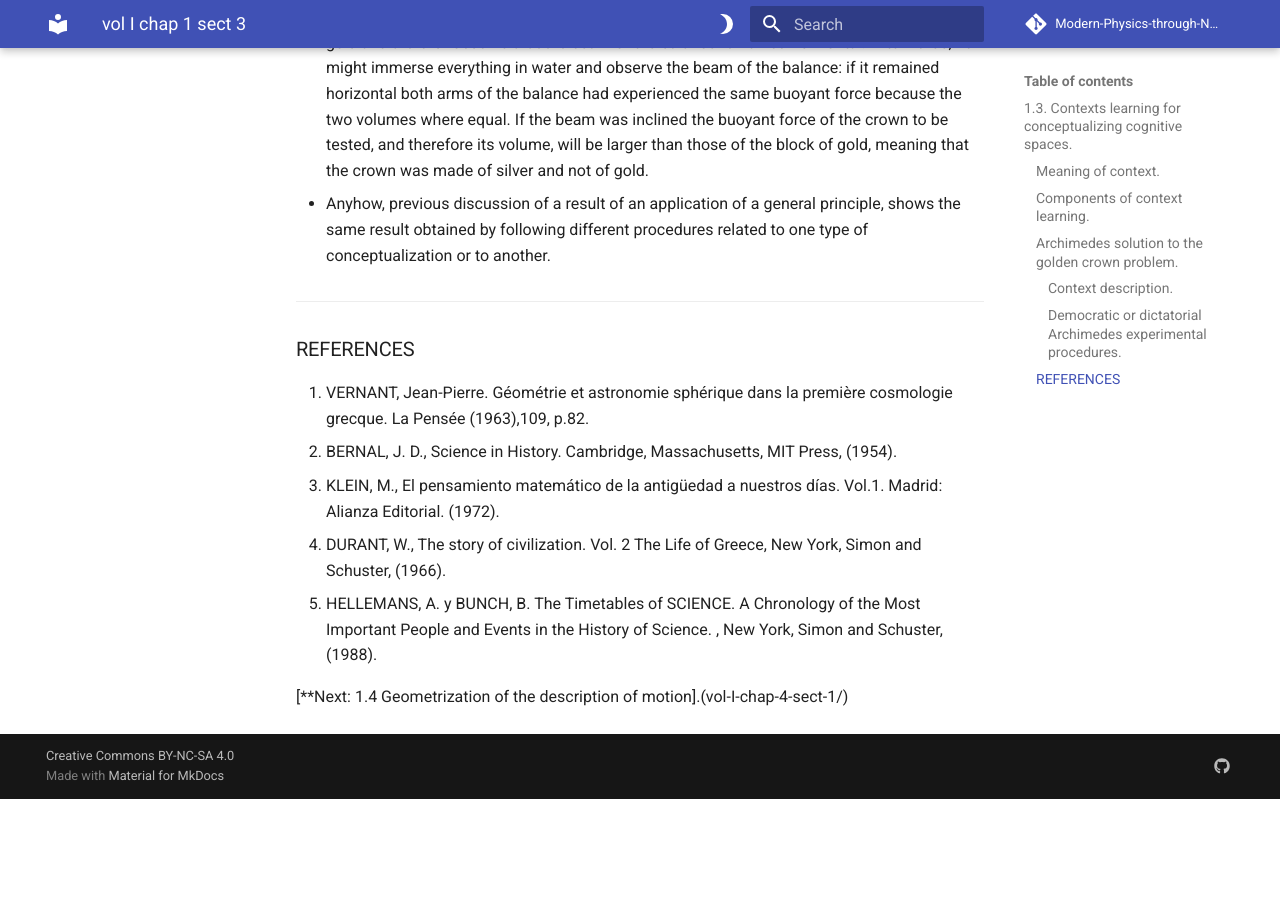
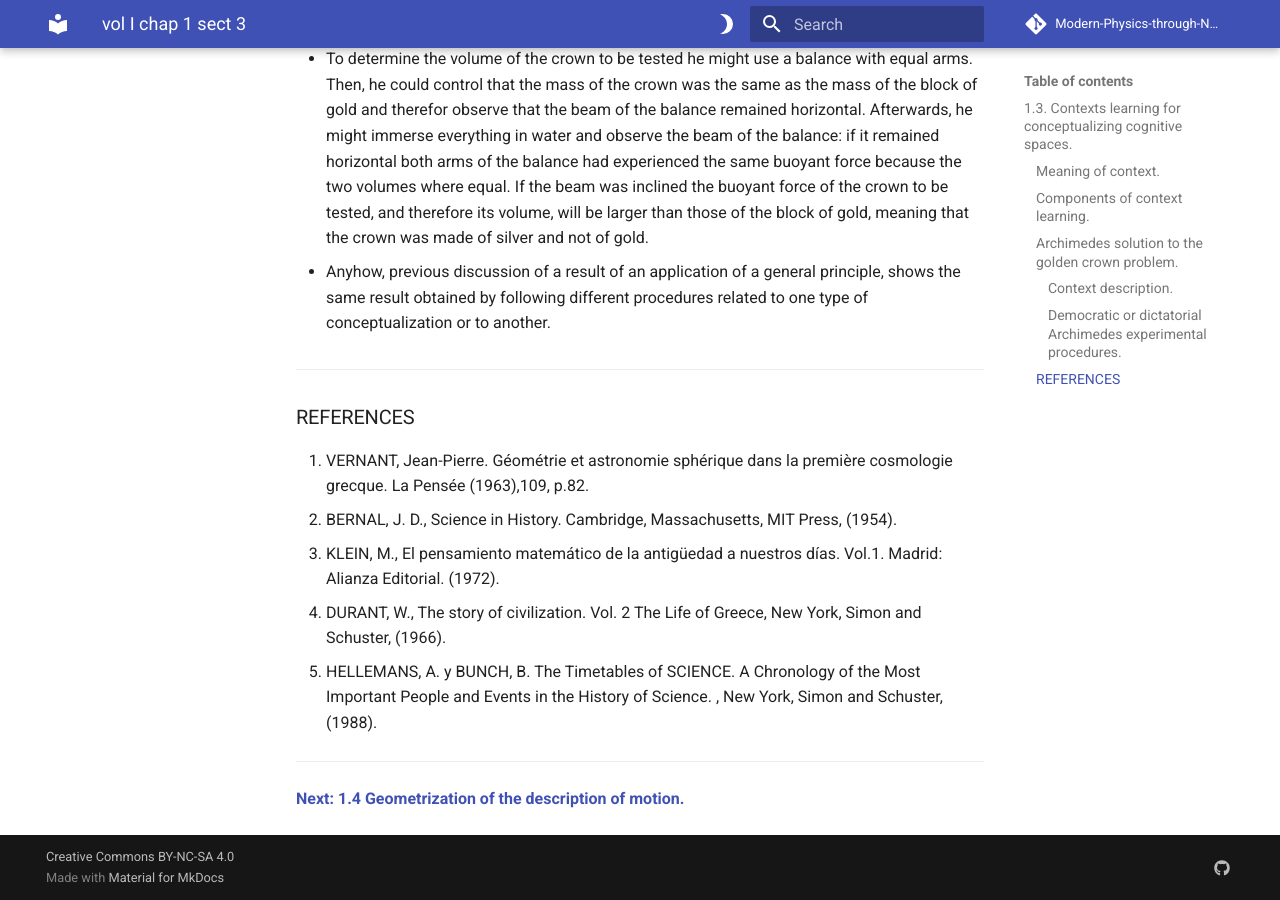
Before and after one commit to modphysnobel/modphysnobel.github.io, an MkDocs documentation site: the page built from docs/vol-I/vol-I-chap-1-sect-3.md, in a window 1280 px wide and 900 px high, scrolled down 3286 px. Built offline with MkDocs 1.6.1 and Material for MkDocs 9.7.7, drawn with Linux system fonts in a browser that asks for light colours; some web fonts are replaced; comment, search, counter and statistics services are not loaded; before the commit the page ends 4085 px from its top, so only the background shows below that; some of the changed text lies outside the part shown.

Commit message:
Update vol-I-chap-1-sect-3.md

```diff
--- a/docs/vol-I/vol-I-chap-1-sect-3.md
+++ b/docs/vol-I/vol-I-chap-1-sect-3.md
@@ -1,6 +1,9 @@
 
-[** Volume I: Motion](https://modphysnobel.github.io/vol-I/volume-I/)
+[** Volume I: Motion.**](https://modphysnobel.github.io/vol-I/volume-I/)
+
 [** Previous: 1.2.  Conceptualizations of spaces and quantum statistics.**](./vol-I-chap-1-sect-1.md)
+
+***
 
 ## 1.3.  Contexts learning for conceptualizing cognitive spaces.
 
@@ -72,4 +75,6 @@
 4. DURANT, W., The story of civilization. Vol. 2 The Life of Greece, New York, Simon and Schuster, (1966).
 5. HELLEMANS, A. y BUNCH, B. The Timetables of SCIENCE. A Chronology of the Most Important People and Events in the History of Science. , New York, Simon and Schuster, (1988).
 
-[**Next: 1.4 Geometrization of the description of motion].(vol-I-chap-4-sect-1/)
+***
+
+[**Next: 1.4 Geometrization of the description of motion.**](vol-I-chap-4-sect-1/)
```
